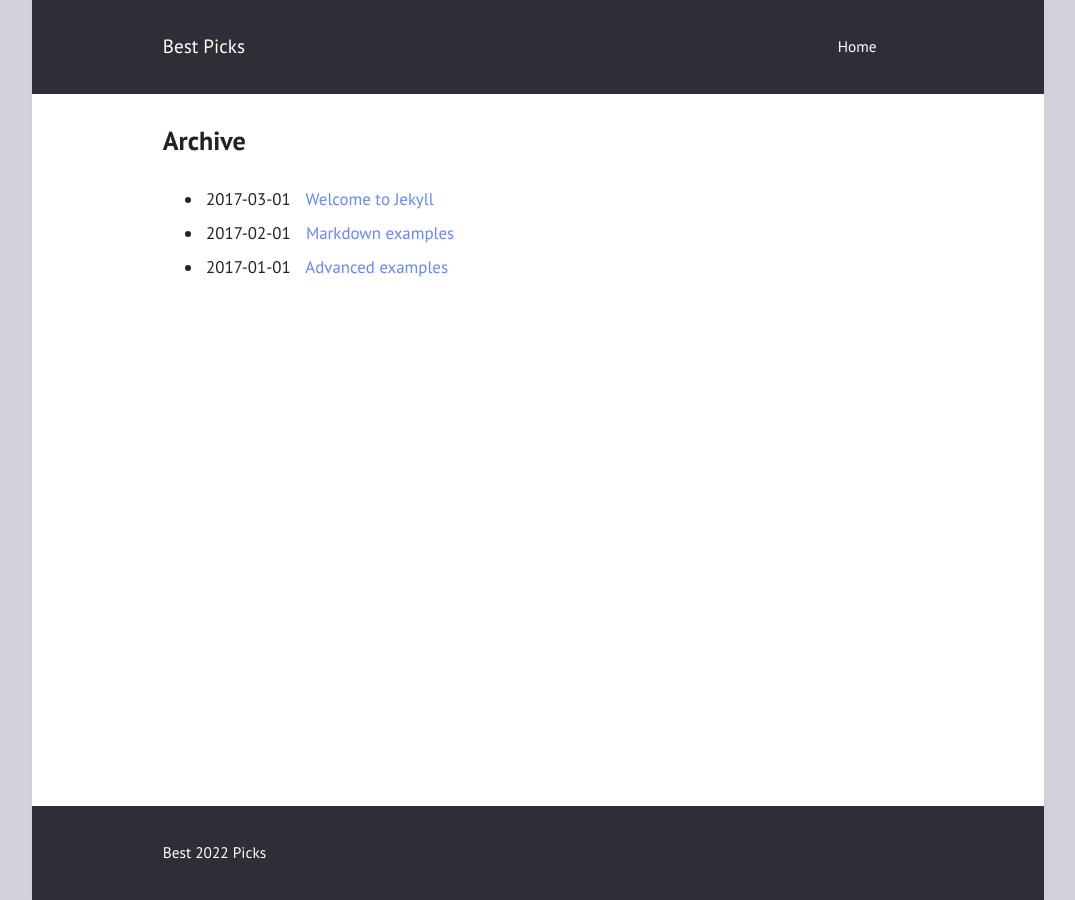
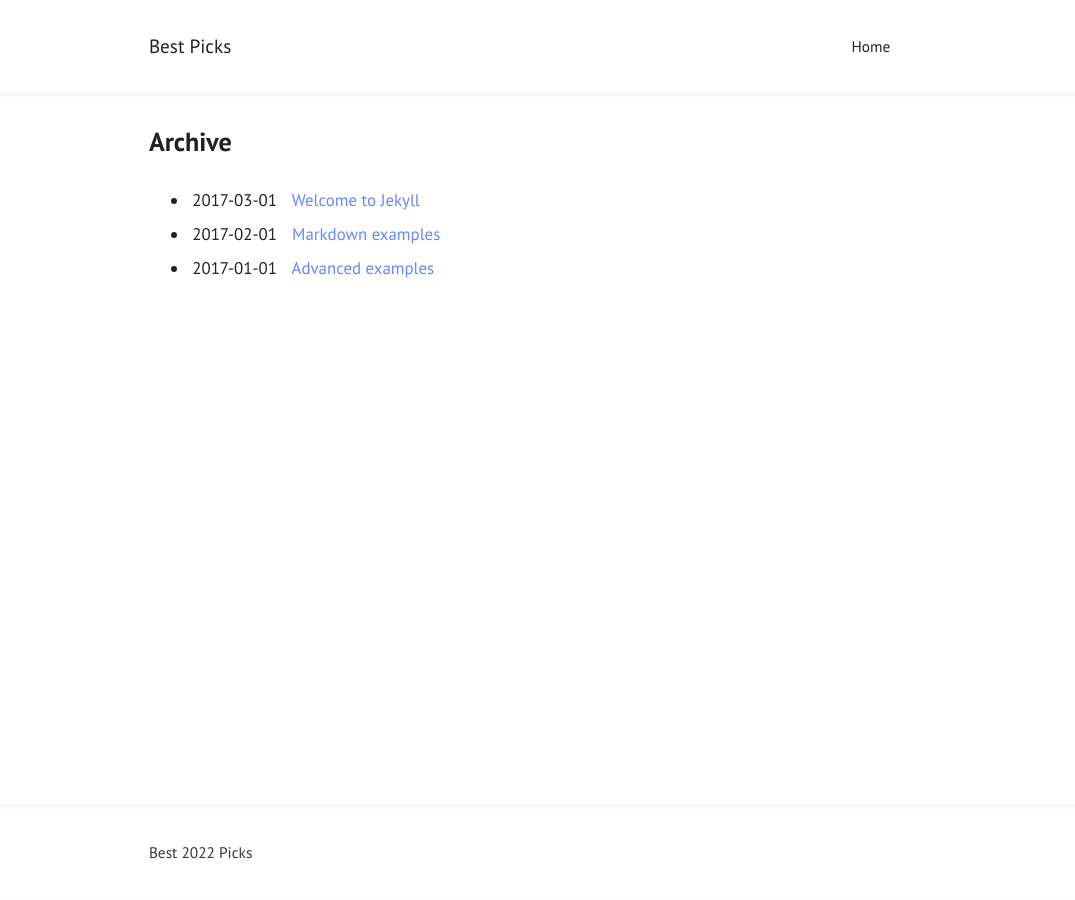
Before and after one commit to pijauk/bestpicks.github.io, a Jekyll site: the page built from archive.html, in a window 1280 px wide. Shown: the whole page, without its empty margins (102-1177 px from the left). Built offline with Jekyll 4.4.1, drawn with Linux system fonts in a browser that asks for light colours.

Commit message:
Update _config.yml

```diff
--- a/_config.yml
+++ b/_config.yml
@@ -8,10 +8,10 @@ date_format: "%B %d, %Y"
 
 # Layout
 
-show_excerpts: true        # show article excerpts on the home page
-show_frame: true           # adds a gray frame to the site
+show_excerpts: false        # show article excerpts on the home page
+show_frame: false           # adds a gray frame to the site
 show_sidebar: false        # show a sidebar instead of the usual header
-minimal: true             # use a dark header
+minimal: false             # use a dark header
 
 # Menu
 
```
